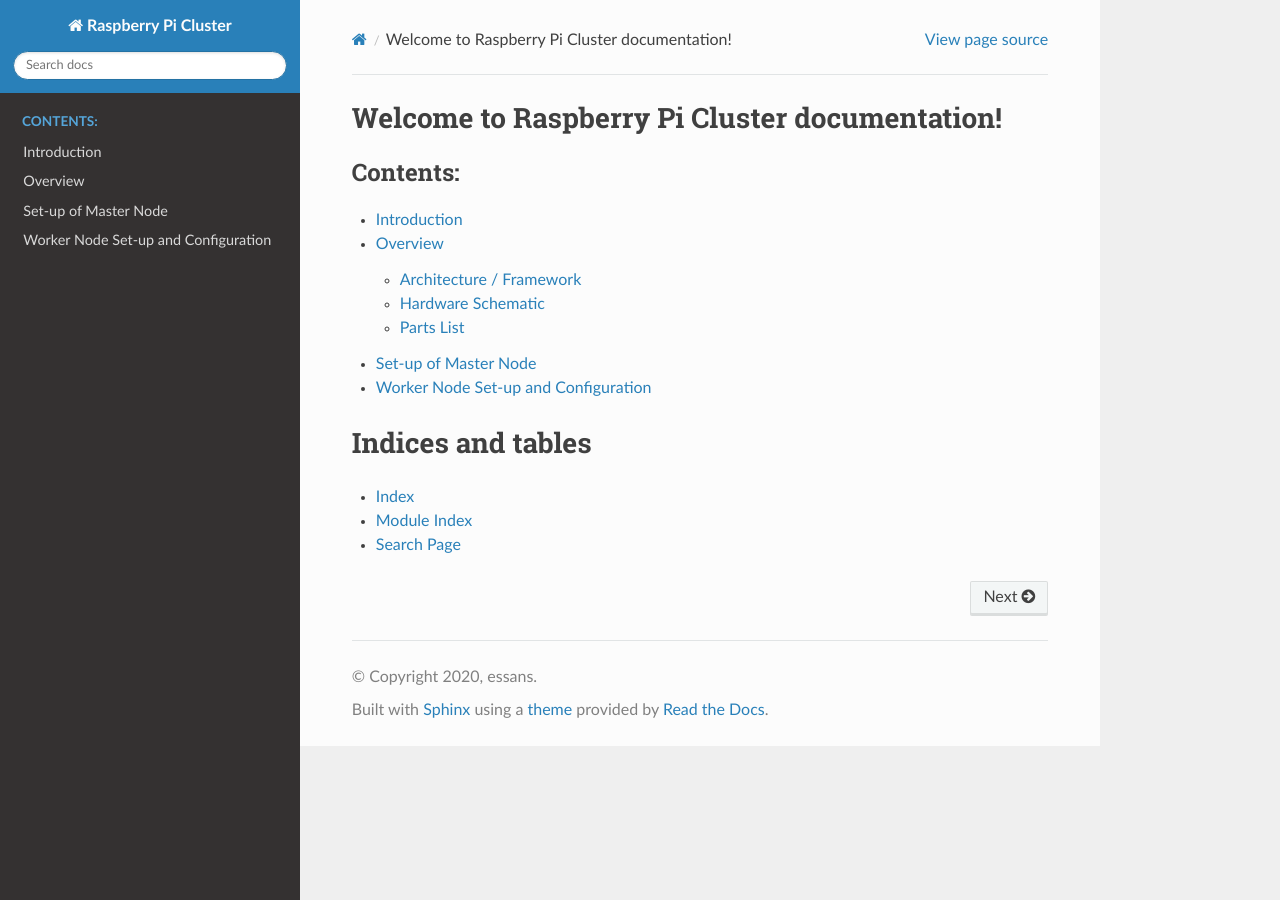
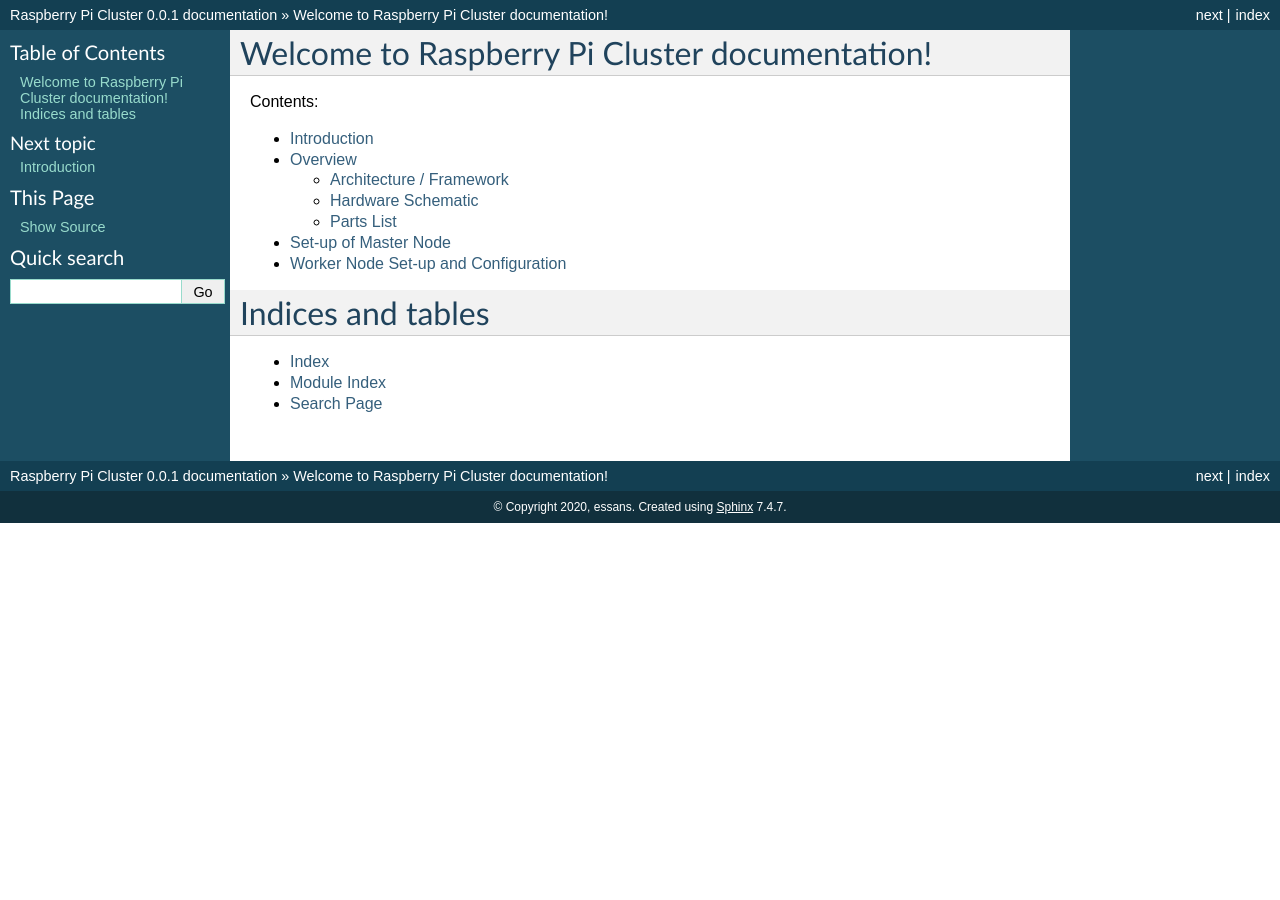
Before and after one commit to essans/RasPi, a Sphinx documentation site: the page built from docs/source/index.rst, in a window 1280 px wide. Built offline with Sphinx 7.4.7, drawn with Linux system fonts in a browser that asks for light colours.

Commit message:
Update conf.py

```diff
--- a/docs/source/conf.py
+++ b/docs/source/conf.py
@@ -10,8 +10,8 @@
 # add these directories to sys.path here. If the directory is relative to the
 # documentation root, use os.path.abspath to make it absolute, like shown here.
 #
-# import os
-# import sys
+import os
+import sys
 # sys.path.insert(0, os.path.abspath('.'))
 
 
@@ -47,7 +47,7 @@
 # The theme to use for HTML and HTML Help pages.  See the documentation for
 # a list of builtin themes.
 #
-html_theme = 'sphinx_rtd_theme'
+html_theme = 'default'
 
 # Add any paths that contain custom static files (such as style sheets) here,
 # relative to this directory. They are copied after the builtin static files,
```
